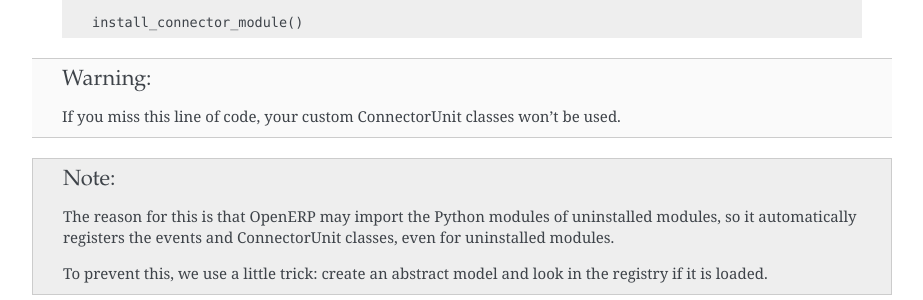
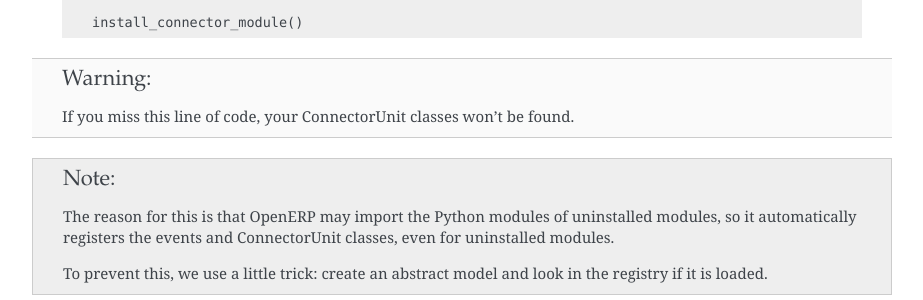
Before and after one commit to OCA/queue, a Sphinx documentation site: the page built from queue_job/doc/guides/bootstrap_connector.rst, in a window 1280 px wide and 900 px high, scrolled down 1009 px. Shown: the part 154-454 px from the top of the window, without its empty margins (218-1141 px from the left). Built offline with Sphinx 7.4.7, drawn with Linux system fonts in a browser that asks for light colours.

Commit message:
[CHG] improve a sentence in the documentation

```diff
--- a/queue_job/doc/guides/bootstrap_connector.rst
+++ b/queue_job/doc/guides/bootstrap_connector.rst
@@ -79,8 +79,8 @@ That's just a matter of following a convention and creating
 
     install_connector_module()
 
-.. warning:: If you miss this line of code, your custom ConnectorUnit
-             classes won't be used.
+.. warning:: If you miss this line of code, your ConnectorUnit classes won't
+             be found.
 
 .. note:: The reason for this is that OpenERP may import the Python modules
           of uninstalled modules, so it automatically registers the
```
